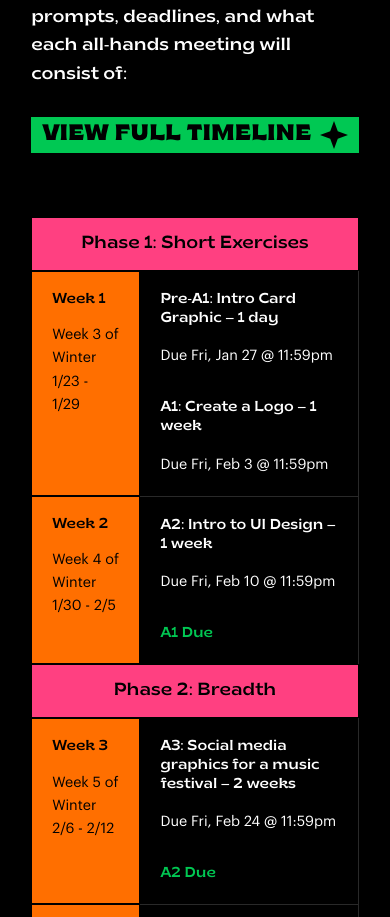
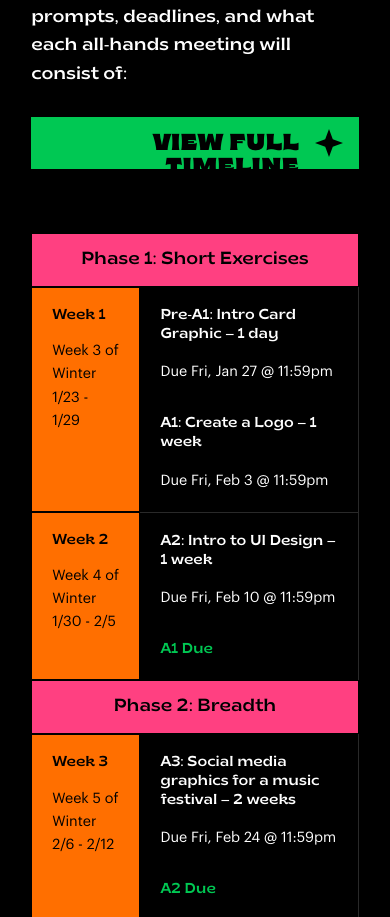
Before and after one commit to ucsddesignco/vda23, a React (Create React App) app: page /program-overview in a window 390 px wide. Shown: the part 1067-1984 px from the top of the page. Built offline with nearby package versions, Linux system fonts and the light colour scheme.

Commit message:
Fix: centered button text and add active state

```diff
--- a/src/components/navbar/styles.scss
+++ b/src/components/navbar/styles.scss
@@ -48,7 +48,7 @@
                 align-items: center;
                 background-color: $accent-color-1;
                 color: black;
-                padding: 0.5rem 1rem;
+                padding: 0.7rem 1rem;
                 transition: 0.25s;
 
                 @media only screen and (max-width: $desktop) {
@@ -57,7 +57,8 @@
                 p {
                     font-family: $title-font;
                     font-size: 1.25rem;
-                    transform: translateY(0.1rem);
+                    line-height: 1em;
+                    height: 0.8em;
                     margin-right: 0.4rem;
 
                     @media only screen and (max-width: $desktop) {
@@ -68,11 +69,16 @@
                     object-fit: contain;
                     height: 1.1rem;
                 }
+
+                &:hover, &:focus-visible {
+                    transform: scale(0.9);
+                }
+
+                &:active {
+                    background-color: #008437;
+                }
             }
-            .button:hover {
-                text-decoration: none;
-                transform: scale(0.9);
-            }
+
         }
     }
     .logo {
@@ -146,13 +152,18 @@
                     align-items: center;
                     background-color: $accent-color-1;
                     color: black;
-                    padding: 0.75rem 1.25rem;
+                    padding: 1.25rem 1.25rem;
                     text-decoration: none;
+
+                    &:active {
+                        background-color: #008437;
+                    }
 
                     p {
                         font-family: $title-font;
                         font-size: 1.5rem;
-                        transform: translateY(0.1rem);
+                        line-height: 1em;
+                        height: 0.8em;
                         margin-right: 0.4rem;
                     }
                     img {
--- a/src/components/whyapply/styles.scss
+++ b/src/components/whyapply/styles.scss
@@ -99,10 +99,20 @@
     text-decoration: none;
 
     align-items: center;
+
+    &:hover,&:focus-visible {
+      -webkit-transform: scale(0.9);
+      transform: scale(0.9);
+    }
+    &:active {
+      background-color: #008437;
+    }
     .text {
       color: $background-color;
       font-family: $button-font;
       font-size: 22px;
+      line-height: 1em;
+      height: 0.8em;
     }
   }
   .buttonstar {
@@ -191,13 +201,14 @@
     height: 6vw;
     margin-top: 0vw;
     margin-bottom: 4.2vw;
-
     .applybutton {
       height: 3.8vw;
       width: 14vw;
       text-decoration: none;
+
       .text {
         font-size: 2.4vw;
+        line-height: 2.4vw;
       }
       .buttonstar {
         height: 2vw;
@@ -227,11 +238,7 @@
       -webkit-transition-property: transform;
       transition-property: transform;
     }
-    .shrink-on-hover:hover, .shrink-on-hover:focus, .shrink-on-hover:active {
-      -webkit-transform: scale(0.9);
-      transform: scale(0.9);
-      background-color: #008437;
-    }
+
 
   }
 
--- a/src/pages/programOverview/index.js
+++ b/src/pages/programOverview/index.js
@@ -49,7 +49,7 @@ function ProgramOverview() {
             target="_blank"
             rel="noreferrer"
           >
-            View Full Timeline
+            <span>View Full Timeline</span>
             <img src={Star} alt="star" />
           </a>
         </div>
--- a/src/pages/programOverview/styles.scss
+++ b/src/pages/programOverview/styles.scss
@@ -72,26 +72,39 @@
         width: 500px;
         font-family: $heading-font;
         font-size: 1.1rem;
+
       }
     }
     a {
       margin-top: 28px;
-      padding: 4px 4px;
-      width: 450px;
+      padding: 0.75em 1em;
       text-decoration: none;
-      background-color: #00c853;
-      color: #000;
+      background-color: $accent-color-1;
+      color: black;
       outline: none;
       border: none;
-      font-family: $button-font;
-      text-transform: uppercase;
-      font-size: 2rem;
       display: flex;
       align-items: center;
       justify-content: center;
-      > img {
-        padding-left: 8px;
+      transition: 0.25s;
+      img {
+        padding-left: 1em;
+    }
+      span {
+        font-family: $title-font;
+        line-height: 1em;
+        height: 0.8em;
+        text-transform: uppercase;
+        font-size: clamp(0.8rem, calc(1vw + 1rem), 2rem)
       }
+
+      &:hover, &:focus-visible {
+        transform: scale(0.9);
+      }
+
+      &:active {
+        background-color: #008437;
+    }
     }
   }
   .orange-blob {
@@ -104,6 +117,10 @@
   .overview .schedule {
     > img {
       top: -320px;
+    }
+
+    a span {
+      font-size: clamp(0.8rem, calc(1vw + 0.8rem), 2rem)
     }
   }
 }
@@ -145,7 +162,11 @@
           width: 100%;
         }
         a {
-          width: calc(100% - 8px);
+          width: calc(100% - 2em);
+        }
+
+        a span {
+          font-size: clamp(0.8rem, calc(1vw + 1.2rem), 2rem)
         }
       }
     }
@@ -168,6 +189,7 @@
     > img {
       top: -320px;
     }
+
   }
 }
 
@@ -178,8 +200,6 @@
       top: -290px;
       width: 70%;
     }
-    a {
-      font-size: 1.4rem;
-    }
+
   }
 }
```
